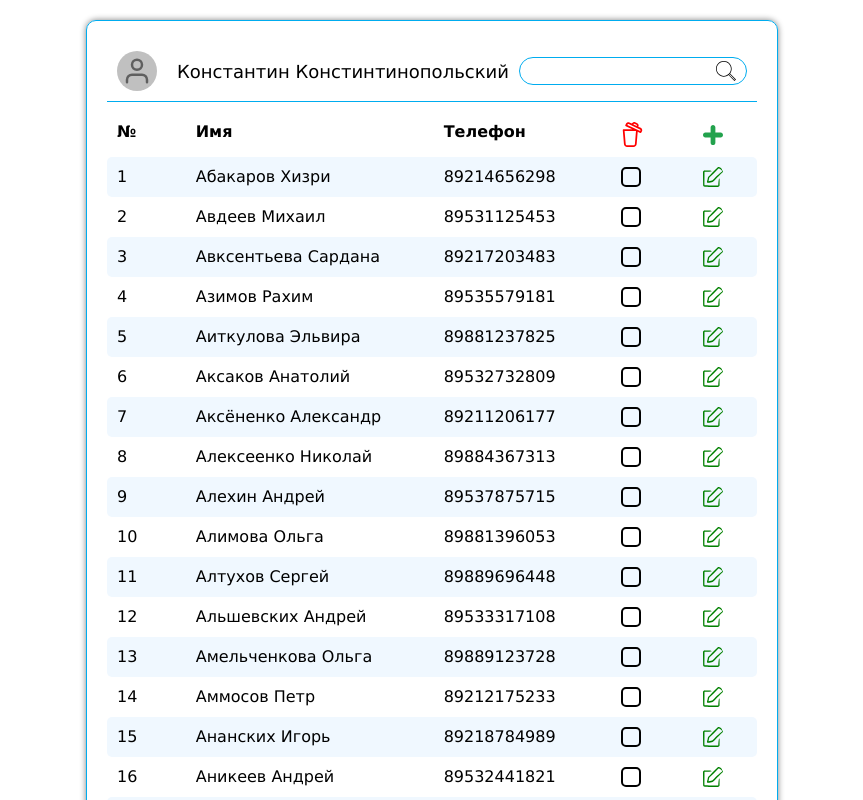
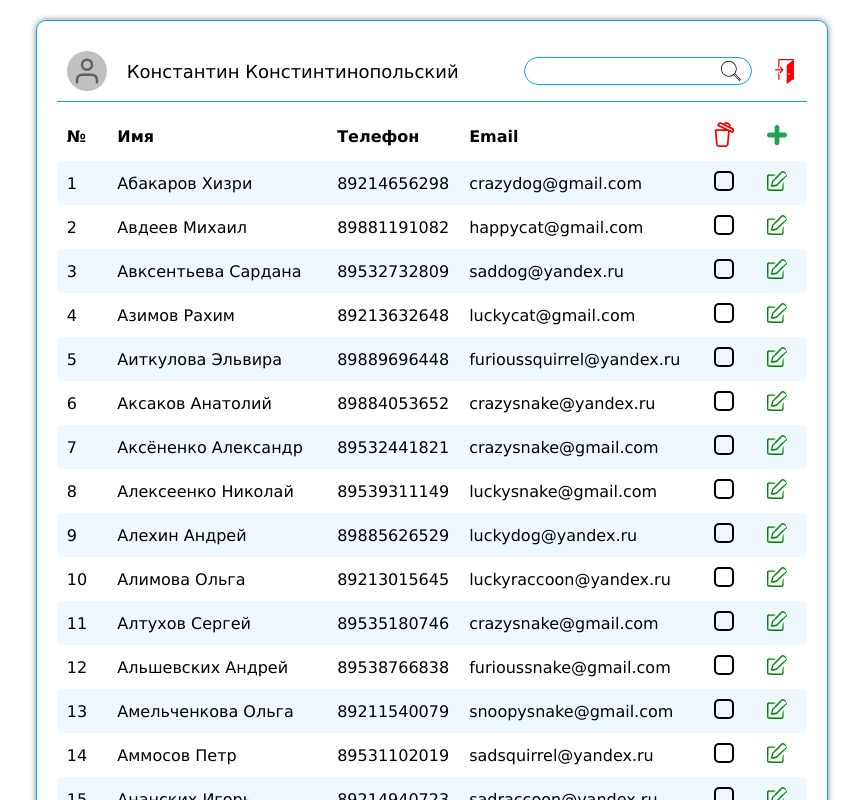
Before and after one commit to GrigorenkoSergey/contacts-front, a React (Create React App) app: page /contacts in a window 1280 px wide. Shown: the top 800 px of the page, without its empty margins (208-1071 px from the left). Built offline with nearby package versions, Linux system fonts and the light colour scheme.

Commit message:
updated Contacts simplified styles, added door-exit, email field

```diff
--- a/src/components/Contacts/Contacts.module.css
+++ b/src/components/Contacts/Contacts.module.css
@@ -19,6 +19,9 @@
   background-color: silver;
   border-radius: 50%;
   margin-right: 20px;
+  display: flex;
+  align-items: center;
+  justify-content: center;
 }
 
 .userName {
@@ -47,44 +50,49 @@
   box-shadow: 0 0 5px gray;
 }
 
-.iconWrapper {
-  display: flex;
-  align-items: center;
-  justify-content: center;
+.signOut {
+  margin-left: 20px;
 }
 
-.add, .delete, .edit {
+.list {
+  display: table;
+  width: 100%;
+}
+
+.row {
+  display: table-row;
+}
+
+.row>* {
+  display: table-cell;
+  vertical-align: middle;
+  padding: 10px;
+}
+
+.row:nth-child(2n) {
+  background-color: aliceblue;
+  border-radius: 10px;
+}
+
+.row>:first-child {
+  border-radius: 5px 0 0 5px;
+}
+
+.row>:last-child {
+  border-radius: 0 5px 5px 0;
+}
+
+.iconWrapper {
+  text-align: center;
+}
+
+.add, .delete, .edit, .signOut {
   cursor: pointer;
 }
 
 .delete {
   fill: red;
   margin-left: 2px;
-}
-
-.list {
-  display: grid;
-  grid-template-columns: repeat(5, auto);
-}
-
-.list>:nth-child(n) {
-  padding: 10px;
-}
-
-.list>:nth-child(10n - 4),
-.list>:nth-child(10n - 3),
-.list>:nth-child(10n - 2),
-.list>:nth-child(10n - 1),
-.list>:nth-child(10n) {
-  background-color: aliceblue;
-}
-
-.list>:nth-child(10n - 4) {
-  border-radius: 5px 0 0 5px;
-}
-
-.list>:nth-child(10n) {
-  border-radius: 0 5px 5px 0;
 }
 
 .listHeader {
@@ -100,9 +108,6 @@
 .edit {
   margin-left: 10px;
   margin-right: 10px;
-}
-
-.edit path {
   fill: green;
 }
 
@@ -130,7 +135,7 @@
 
 .checkbox::before {
   --border-color: blue;
-  display: none;
+  visibility: hidden;
   position: absolute;
   bottom: 2px;
   right: 50%;
@@ -144,5 +149,5 @@
 }
 
 .checkboxInput:checked+.checkbox::before {
-  display: block;
+  visibility: visible;
 }
--- a/src/components/Contacts/Contacts.tsx
+++ b/src/components/Contacts/Contacts.tsx
@@ -1,5 +1,5 @@
 import React from 'react';
-import { Delete, Edit, Add, User } from '../../assets/icons';
+import { Delete, Edit, Add, User, DoorExit } from '../../assets/icons';
 import { cn } from '../../utils';
 import { contacts } from './mocks';
 import s from './Contacts.module.css';
@@ -18,27 +18,33 @@ export function Contacts(x: Props) {
         </div>
         <span className={s.userName}>Константин Констинтинопольский</span>
         <Search />
+        <DoorExit width={25} className={s.signOut} />
+      </div>
 
-      </div>
       <div className={s.list}>
+
+        <div className={s.row}>
           <span className={s.listHeader}>№</span>
           <span className={s.listHeader}>Имя</span>
           <span className={s.listHeader}>Телефон</span>
+          <span className={s.listHeader}>Email</span>
           <div className={s.iconWrapper}>
             <Delete width={25} className={s.delete} />
           </div>
           <div className={s.iconWrapper}>
             <Add width={20} className={s.add} />
           </div>
+        </div>
 
         { contacts.map((c, i) => (
-          <React.Fragment key={c.id}>
-            <span>{ i + 1 }</span>
+          <div className={s.row} key={c.id}>
+            <span className={s.number}>{ i + 1 }</span>
             <ContactItem contact={c} />
-          </React.Fragment>
+          </div>
         )) }
 
       </div>
+
     </div>
   );
 }
@@ -53,6 +59,7 @@ function ContactItem(x: ContactItemProps) {
     <>
       <span className={s.name}>{ contact.name }</span>
       <span className={s.phone}>{ contact.phone }</span>
+      <span className={s.email}>{ contact.email }</span>
       <label className={s.checkboxLabel}>
         <input type="checkbox" className={s.checkboxInput} />
         <span className={s.checkbox}></span>
--- a/src/components/Contacts/mocks.ts
+++ b/src/components/Contacts/mocks.ts
@@ -136,10 +136,20 @@ const mockPeople = [
   'Исламов Дмитрий'
 ];
 
+const character = ['crazy', 'furious', 'sad', 'happy', 'lucky', 'snoopy'];
+const animals = ['dog', 'squirrel', 'raccoon', 'snake', 'cat'];
+const mails = ['gmail.com', 'yandex.ru'];
+
 export const contacts = mockPeople.map((p, i) => ({
   id: i,
   name: p,
+
   phone: '8'
   + ['953', '921', '988'][randomInteger(0, 2)]
-  + randomInteger(1e6, 1e7 - 1)
+  + randomInteger(1e6, 1e7 - 1),
+
+  email: character[randomInteger(0, character.length - 1)]
+  + animals[randomInteger(0, animals.length - 1)]
+  + '@'
+  + mails[randomInteger(0, mails.length - 1)]
 }));
```
Also changed, not shown: src/assets/icons/door-exit.svg. Lines whose indentation alone changed are shown as unchanged.
